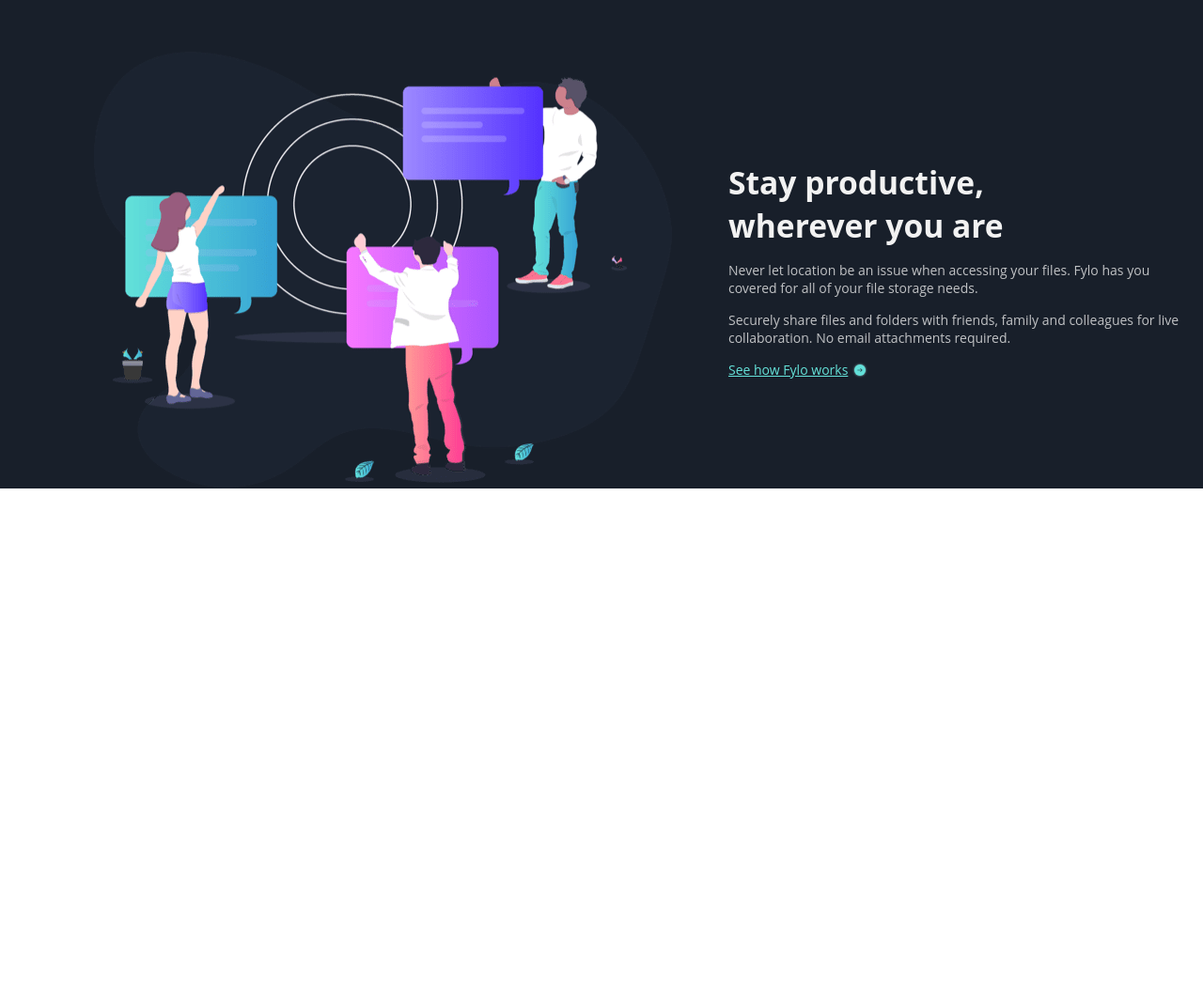
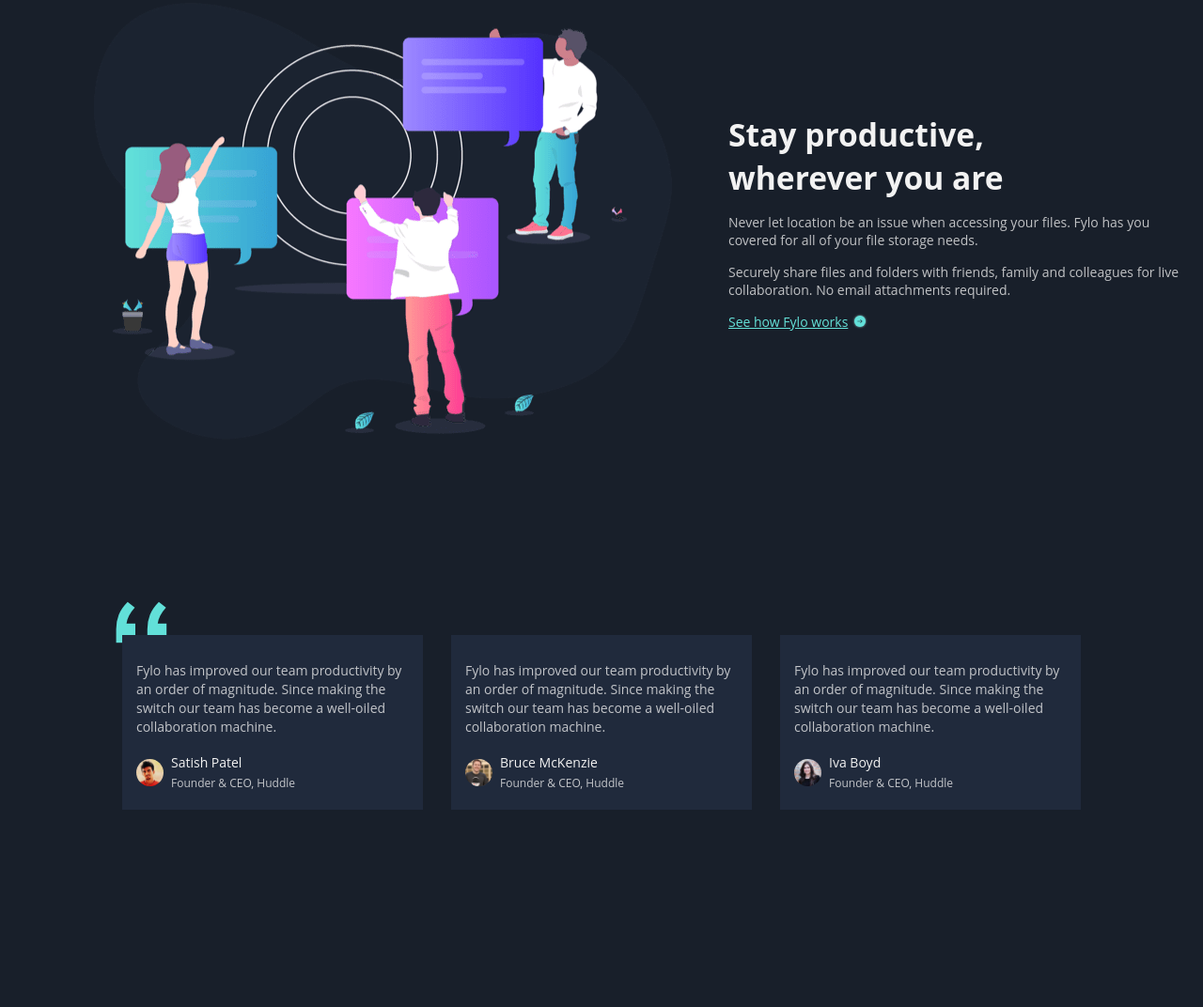
Before and after one commit to ErikCostaeSilva/Landing-Page-JavaScript, a plain HTML site: page index.html in a window 1280 px wide. Shown: the part 1631-2703 px from the top of the page at 94% size. Before the commit the page ends 2151 px from the top, so only its background shows below. Drawn offline with Linux system fonts and the light colour scheme.

Commit message:
Box-Profiles

```diff
--- a/index.html
+++ b/index.html
@@ -61,6 +61,43 @@
       <a href="#" target="_self">See how Fylo works<img src="images/icon-arrow.svg" alt="Arrow"></a>
     </div>
   </section>
+  <section class="assessments">
+    <div class="box-profiles">
+      <p>Fylo has improved our team productivity by an order of magnitude. Since making the switch our team has become a well-oiled collaboration machine.</p>
+      <div class="user">
+        <img src="images/profile-1.jpg" alt="profile 1">
+        <div class="name-user">
+          <h3>Satish Patel</h3>
+          <h4>Founder & CEO, Huddle</h4>
+        </div>
+      </div>
+    </div>
+    <div class="box-profiles">
+      <p>Fylo has improved our team productivity by an order of magnitude. Since making the switch our team has become a well-oiled collaboration machine.</p>
+      <div class="user">
+        <img src="images/profile-2.jpg" alt="profile 2">
+        <div class="name-user">
+          <h3>Bruce McKenzie</h3>
+          <h4>Founder & CEO, Huddle</h4>
+        </div>
+      </div>
+    </div>
+
+    <div class="box-profiles">
+      <p>Fylo has improved our team productivity by an order of magnitude. Since making the switch our team has become a well-oiled collaboration machine.</p>
+      <div class="user">
+        <img src="images/profile-3.jpg" alt="profile 3">
+        <div class="name-user">
+          <h3>Iva Boyd</h3>
+          <h4>Founder & CEO, Huddle</h4>
+        </div>
+      </div>
+    </div>
+
+  </section>
+  <aside>
+
+  </aside>
 </main>
 </body>
 </html>
--- a/styles/style.css
+++ b/styles/style.css
@@ -28,7 +28,7 @@ header{
     display:flex;
     justify-content:space-between;
     align-items:center;
-    padding:5%;
+    padding:3% 5%;
     background-color:var(--Dark-Blue-signInBg);
     font-family: 'Raleway', sans-serif;
 }
@@ -111,6 +111,7 @@ main{
     padding-left:100px;
     display:flex;
     align-items:center;
+    margin-bottom:12em;
 }
 .content-stay{
     display:flex;
@@ -136,3 +137,44 @@ main{
 .content-stay img{
     align-self: center;
 }
+.assessments{
+    display:flex;
+    gap:30px;
+    justify-content:center;
+    background-image:url(../images/bg-quotes.png);
+    background-repeat:no-repeat;
+    background-position:10% 1%;
+    padding-top:40px;
+    padding-bottom:15em;
+}
+.box-profiles{
+    background-color:var(--Dark-Blue-testimonialsBg);
+    width:25%;
+}
+.box-profiles>p{
+    color:var(--WhiteLow);
+    padding: 28px 15px 18px 15px;
+    line-height:20px;
+}
+.user{
+    display:flex;
+    flex-direction:row;
+    gap:8px;
+    padding: 0 15px 20px 15px;
+}
+.user>img{
+    width: 10%;
+    border-radius: 50%;
+    align-self:center;
+}
+.name-user>h3{
+    color:var(--White);
+    font-weight:400;
+    font-size:14px;
+}
+.name-user>h4{
+    color:var(--WhiteLow);
+    font-weight:400;
+    font-size:12px;
+    padding-top:4px;
+}
```
